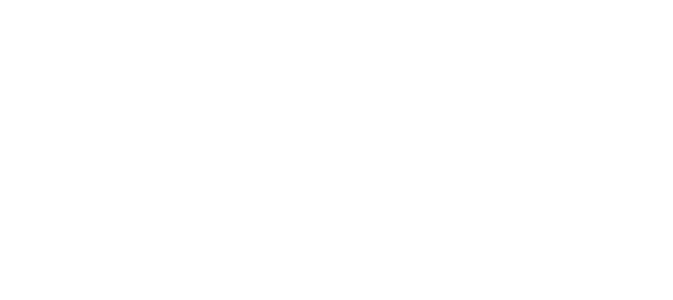
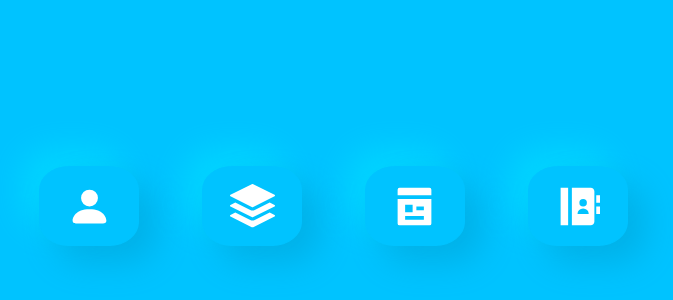
Before and after one commit to jpcollandra/jpakjr, a React (Create React App) app: page /nav in a window 1280 px wide. Before the commit this address had no page. Shown: the part 490-790 px from the top of the page, without its empty margins (326-999 px from the left). Built offline with nearby package versions, Linux system fonts and the light colour scheme.

Commit message:
navbar styled

```diff
--- a/package.json
+++ b/package.json
@@ -19,6 +19,7 @@
     "react": "^18.1.0",
     "react-bootstrap": "^2.3.0",
     "react-dom": "^18.1.0",
+    "react-icons": "^4.3.1",
     "react-router-dom": "6",
     "react-scripts": "5.0.1",
     "sass": "^1.51.0",
--- a/src/App.scss
+++ b/src/App.scss
@@ -1,5 +1,5 @@
 $backgroundColor: #00c3ff;
-$backgroundColor2: #33CFFF;
+$backgroundColor2: #33cfff;
 $textColor: #ffffff;
 
 .App {
@@ -15,8 +15,7 @@
   height: 40px;
   width: 100px;
   -webkit-appearance: button;
-  box-shadow:  5px 5px 11px #00b1e8,
-  -5px -5px 11px #00d5ff;
+  box-shadow: 5px 5px 11px #00b1e8, -5px -5px 11px #00d5ff;
   position: absolute;
   border-radius: 20%;
   border: 1px solid $backgroundColor;
@@ -26,6 +25,37 @@
 
 .buttonNeomorphic:hover {
   background: linear-gradient(145deg, #00b0e6, #00d1ff);
-  box-shadow:  5px 5px 11px #00b1e8,
-             -5px -5px 11px #00d5ff;
+  box-shadow: 5px 5px 11px #00b1e8, -5px -5px 11px #00d5ff;
 }
+
+.navButton {
+  border-radius: 30%;
+  height: 80px;
+  width: 100px;
+  background: $backgroundColor;
+  box-shadow: 17px 17px 33px #00b1e8, -17px -17px 33px #00d5ff;
+  border: 1px solid $backgroundColor;
+  color: $textColor;
+}
+
+.navButton:hover {
+  background: linear-gradient(145deg, #00b0e6, #00d1ff);
+  box-shadow: 17px 17px 33px #00b1e8, -17px -17px 33px #00d5ff;
+}
+
+
+.mainNav{
+  position: fixed;
+  display: flex;
+  flex-direction: row;
+  justify-content: center;
+  align-items: flex-end;
+  height: 100vh;
+  width: 100%;
+  padding-bottom: 5%;
+}
+
+.icon{
+  height: 45px;
+  width: 45px;
+}
--- a/src/App.tsx
+++ b/src/App.tsx
@@ -5,13 +5,14 @@
 import 'animate.css';
 import { Routes, Route, Link } from "react-router-dom"
 import AboutMe from './Pages/aboutMe';
+import NavPage from './Pages/navPage';
 
 function App() {
   return (
     <div className="App">
       <Routes>
       <Route path="/" element={<Landing/>} />
-      <Route path="/about" element={<AboutMe/>} />
+      <Route path="/nav" element={<NavPage/>} />
       </Routes>
     </div>
   );
--- a/src/Pages/aboutMe.tsx
+++ b/src/Pages/aboutMe.tsx
@@ -1,7 +1,29 @@
 import React from 'react'
+import Col from 'react-bootstrap/esm/Col'
+import Container from 'react-bootstrap/esm/Container'
+import Row from 'react-bootstrap/esm/Row'
 
 export default function AboutMe() {
   return (
-    <div>aboutMe</div>
+    <>
+    <Container
+        fluid
+        className="p-0"
+        style={{
+          display: "flex",
+          height: "100vh",
+          margin: "0",
+          padding: "0",
+          width: "100%",
+        }}
+      >
+      <Row>
+        <Col style={{position: "relative", justifyContent: "center"}}>
+
+        <h2 > Hello </h2>
+        </Col>
+      </Row>
+    </Container>
+    </>
   )
 }
--- a/src/Pages/landing.tsx
+++ b/src/Pages/landing.tsx
@@ -6,13 +6,14 @@
 import { useLoader } from "@react-three/fiber";
 import { motion } from "framer-motion";
 import { useNavigate } from "react-router-dom";
+import '../App.scss';
 
 export default function Landing() {
 
   const navigate = useNavigate();
 
   function onClick() {
-    navigate("/about");
+    navigate("/nav");
   }
 
   return (
--- /dev/null
+++ b/src/Pages/navPage.tsx
@@ -0,0 +1,57 @@
+import React from "react";
+import Col from "react-bootstrap/esm/Col";
+import Container from "react-bootstrap/esm/Container";
+import Row from "react-bootstrap/esm/Row";
+import { BsFillPersonFill } from "react-icons/bs";
+import { RiPagesFill } from "react-icons/ri";
+import { RiContactsBookFill } from "react-icons/ri";
+import { BsStack } from "react-icons/bs";
+import "../App.scss";
+
+export default function NavPage() {
+  return (
+    <>
+      <Container
+        fluid
+        className="p-0"
+        style={{
+          display: "flex",
+          height: "100vh",
+          margin: "0",
+          padding: "0",
+          width: "100%",
+        }}
+      >
+        <Row>
+          <Col></Col>
+          <Col className="mainNav">
+            <div style={{ paddingLeft: "5%" }}>
+              <button className="navButton">
+                <BsFillPersonFill className="icon" />
+              </button>
+            </div>
+
+            <div style={{ paddingLeft: "5%" }}>
+              <button className="navButton">
+                <BsStack className="icon" />
+              </button>
+            </div>
+
+            <div style={{ paddingLeft: "5%" }}>
+              <button className="navButton">
+                <RiPagesFill className="icon" />
+              </button>
+            </div>
+
+            <div style={{ paddingLeft: "5%" }}>
+              <button className="navButton">
+                <RiContactsBookFill className="icon" />
+              </button>
+            </div>
+          </Col>
+          <Col></Col>
+        </Row>
+      </Container>
+    </>
+  );
+}
```
Also changed, not shown: src/Pages/contact.tsx (added, +7 -0 lines), src/Pages/referral.tsx (added, +7 -0 lines), src/Pages/work.tsx (added, +7 -0 lines), 1 other file (tests, documents, lock files or other folders).
